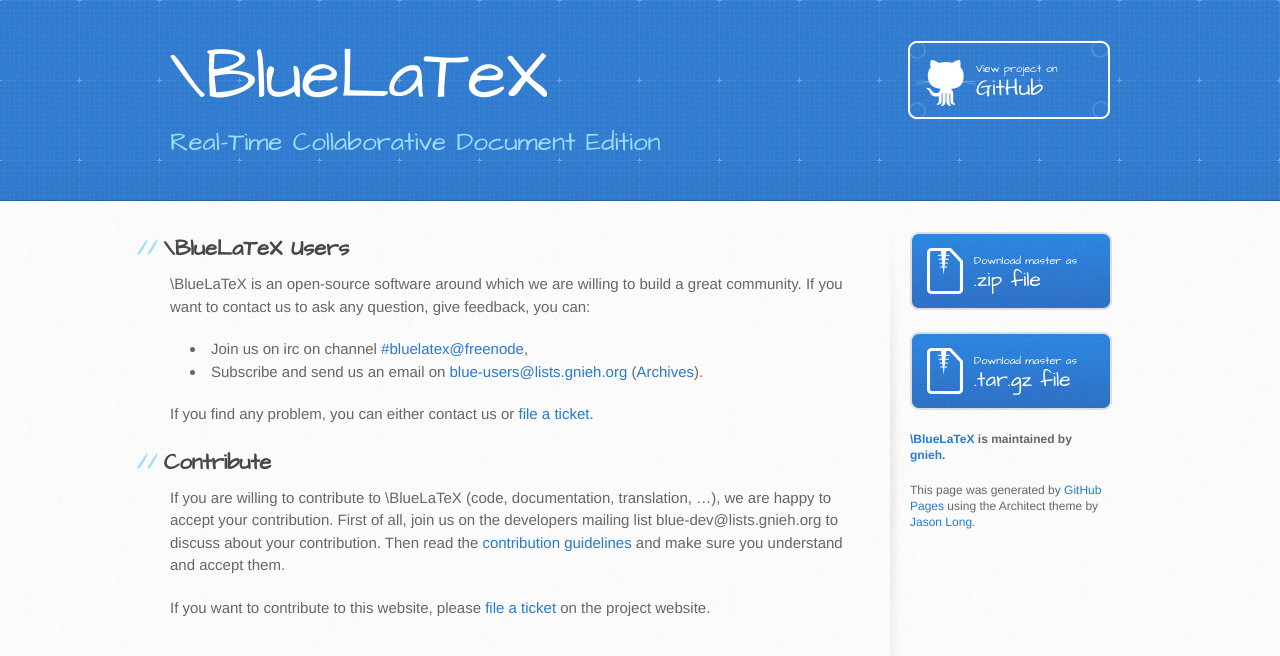
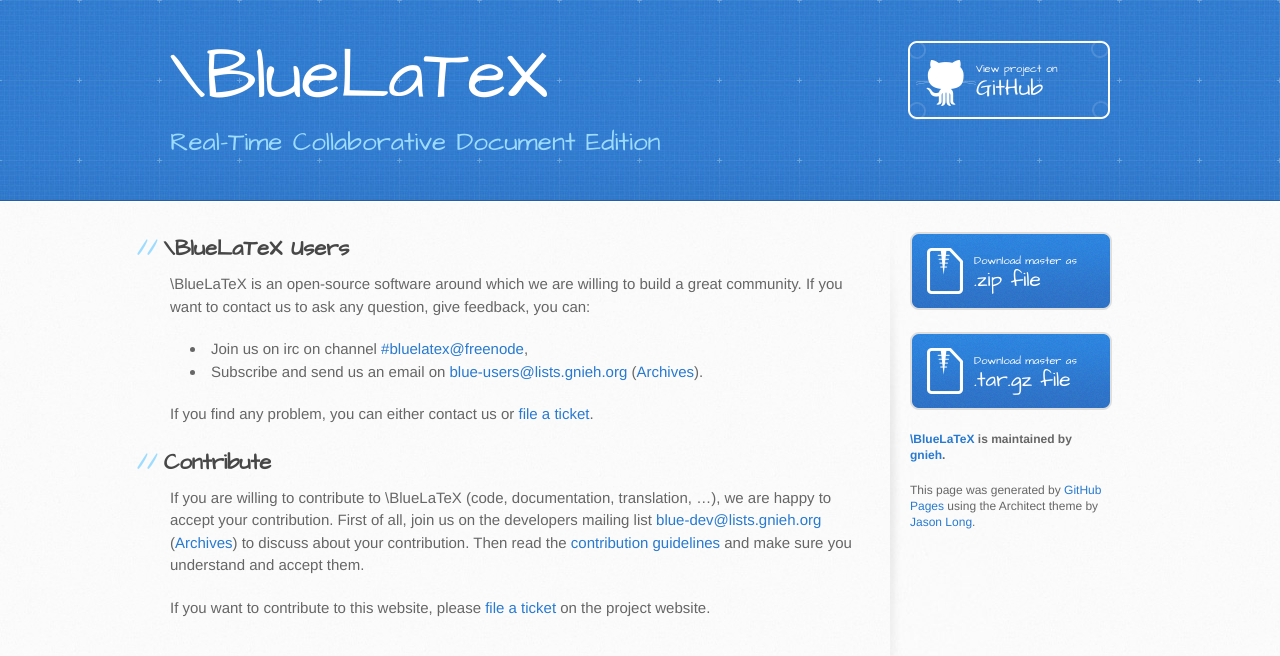
Before and after one commit to jeromedrouet/bluelatex-website, a Jekyll site: the page built from community/index.markdown, in a window 1280 px wide. Shown: the top 656 px of the page. Built offline with Jekyll 4.4.1, drawn with Linux system fonts in a browser that asks for light colours.

Commit message:
Add links for dev ML

```diff
--- a/community/index.markdown
+++ b/community/index.markdown
@@ -18,7 +18,7 @@
 ----------
 
 If you are willing to contribute to \BlueLaTeX (code, documentation, translation, ...), we are happy to accept your contribution.
-First of all, join us on the developers mailing list blue-dev@lists.gnieh.org to discuss about your contribution.
+First of all, join us on the developers mailing list [blue-dev@lists.gnieh.org](http://lists.gnieh.org/mailman/listinfo/blue-dev) ([Archives](http://lists.gnieh.org/pipermail/blue-dev/)) to discuss about your contribution.
 Then read the [contribution guidelines](https://github.com/gnieh/bluelatex/blob/master/CONTRIBUTING.md) and make sure you understand and accept them.
 
 If you want to contribute to this website, please [file a ticket](https://github.com/gnieh/bluelatex-website/issues/new) on the project website.
```
